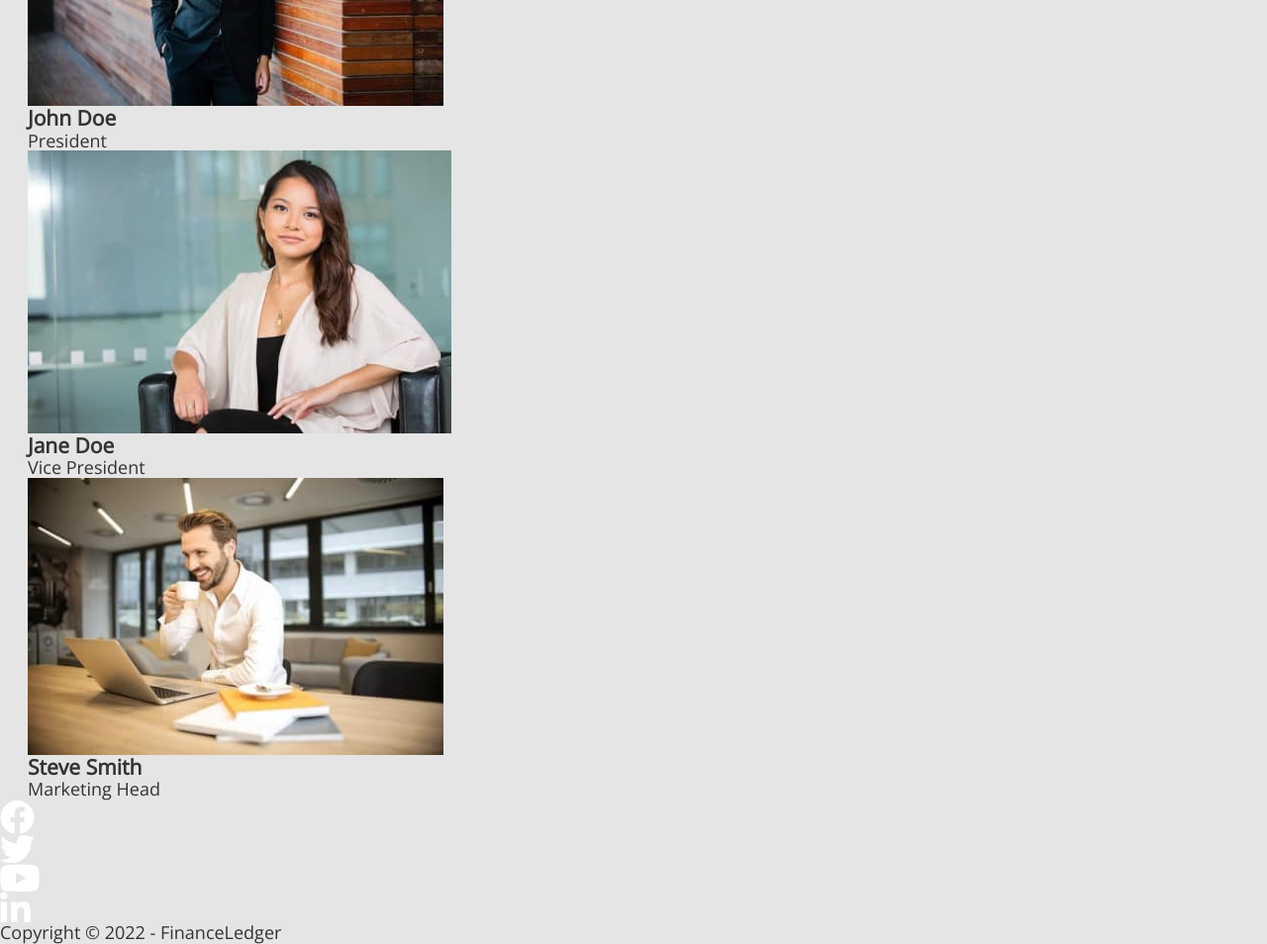
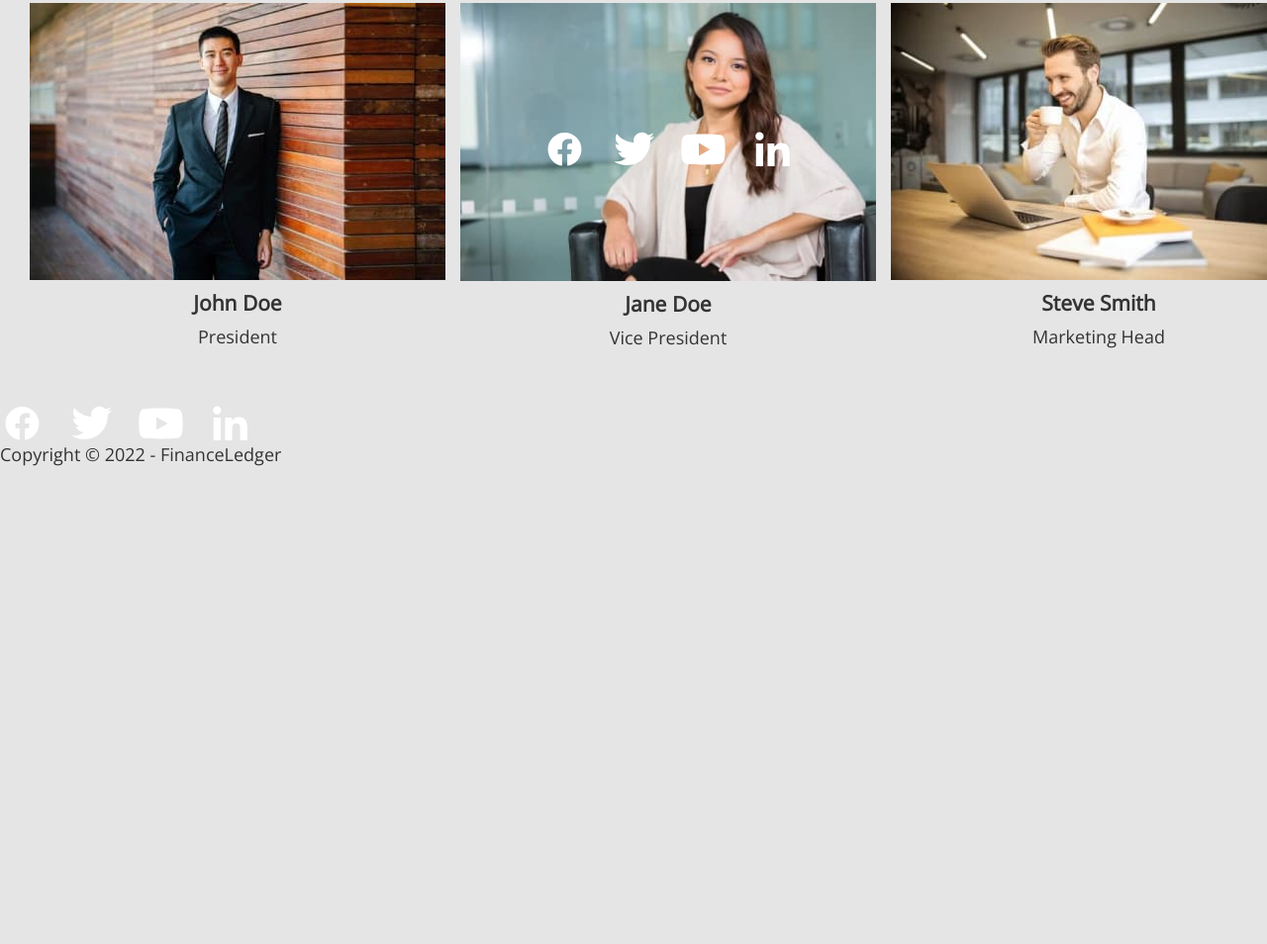
Before and after one commit to W-Sei/fson-64-devmonkeys, a plain HTML site: page index.html in a window 1280 px wide. Shown: the part 2986-3940 px from the top of the page at 99% size. After the commit the page ends 3457 px from the top, so only its background shows below. Drawn offline with nearby package versions, Linux system fonts and the light colour scheme.

Commit message:
finished team

```diff
--- a/css/style.css
+++ b/css/style.css
@@ -398,3 +398,50 @@ address {
   background-color: var(--hero-background-color);
   color: var(--primary-text-color);
 }
+
+/*  team */
+
+.team-container {
+  padding: 49px 30px 59px;
+  text-align: center;
+}
+
+.team-text {
+  margin-bottom: 11px;
+}
+
+.team-text-main {
+  margin-bottom: 45px;
+}
+
+.team-member {
+  margin-top: 11px;
+}
+
+.team-role {
+  margin-top: 12px;
+}
+
+.team-list {
+  display: flex;
+  gap: 15px;
+}
+
+.icon-list {
+  display: flex;
+  gap: 25px;
+}
+
+.icon-img {
+  max-width: 45px;
+}
+
+.team-item {
+  position: relative;
+}
+
+.team-icon-list {
+  position: absolute;
+  top: 130px;
+  left: 82.5px;
+}
--- a/index.html
+++ b/index.html
@@ -305,10 +305,10 @@
 
       <!-- Who we are section -->
       <section class="team">
-        <div class="container">
-          <p class="team-text">Who we are</p>
-          <h2 class="team-title">Our Professional Team</h2>
-          <p class="team-text">
+        <div class="container team-container">
+          <p class="section-text-top section-text-top-dark team-text">Who we are</p>
+          <h2 class="section-title section-title-dark team-title">Our Professional Team</h2>
+          <p class="section-text section-text-dark team-text-main">
             Lorem ipsum dolor sit amet consectetur adipisicing elit. Architecto,
             sapiente!
           </p>
@@ -325,17 +325,60 @@
               <h3 class="team-member">John Doe</h3>
               <p class="team-role">President</p>
             </li>
+
             <li class="team-item">
+              <div class="team-icon-list">
+                  <ul class="icon-list list">
+        <li class="icon-item icon">
+          <a href="" class="icon-link"
+            >
+            <svg aria-label="Facebook icon" class="icon-img" height="35">
+              <use href="./images/sprite.svg#icon-facebook">
+              </use>
+            </svg>
+           </a>
+        </li>
+        <li class="icon-item icon">
+          <a href="" class="icon-link"
+            >
+            <svg aria-label="Twitter icon" class="icon-img" height="35">
+              <use href="./images/sprite.svg#icon-twitter">
+              </use>
+            </svg>
+          </a>
+        </li>
+        <li class="icon-item icon">
+          <a href="" class="icon-link"
+            >
+            <svg aria-label="YouTube icon" class="icon-img" height="35">
+              <use href="./images/sprite.svg#icon-youtube">
+              </use>
+            </svg>
+            </a>
+        </li>
+        <li class="icon-item icon">
+          <a href="" class="icon-link"
+            >
+            <svg aria-label="LinkedIn icon" class="icon-img" height="35">
+              <use href="./images/sprite.svg#icon-linkedin">
+              </use>
+            </svg>
+          </a>
+        </li>
+                </ul>
+              </div>
               <img
                 class="team-img"
                 src="./images/team/team-2.jpg"
                 alt="Jane Doe"
-                width="428"
+                width="420"
                 height="280"
                 loading="lazy"
               />
               <h3 class="team-member">Jane Doe</h3>
               <p class="team-role">Vice President</p>
+
+
             </li>
 
             <li class="team-item">
@@ -351,6 +394,7 @@
               <p class="team-role">Marketing Head</p>
             </li>
           </ul>
+
         </div>
       </section>
 
@@ -359,43 +403,39 @@
       <ul class="icon-list list">
         <li class="icon-item icon">
           <a href="" class="icon-link"
-            ><img
-              class="icon-img"
-              src="./images/social-icons/facebook.svg"
-              alt="Facebook icon"
-              width="35"
-              height="35"
-          /></a>
+            >
+            <svg aria-label="Facebook icon" class="icon-img" height="35">
+              <use href="./images/sprite.svg#icon-facebook">
+              </use>
+            </svg>
+           </a>
         </li>
         <li class="icon-item icon">
           <a href="" class="icon-link"
-            ><img
-              class="icon-img"
-              src="./images/social-icons/twitter.svg"
-              alt="Twitter icon"
-              width="35"
-              height="35"
-          /></a>
+            >
+            <svg aria-label="Twitter icon" class="icon-img" height="35">
+              <use href="./images/sprite.svg#icon-twitter">
+              </use>
+            </svg>
+          </a>
         </li>
         <li class="icon-item icon">
           <a href="" class="icon-link"
-            ><img
-              class="icon-img"
-              src="./images/social-icons/youtube.svg"
-              alt="YouTube icon"
-              width="40"
-              height="35"
-          /></a>
+            >
+            <svg aria-label="YouTube icon" class="icon-img" height="35">
+              <use href="./images/sprite.svg#icon-youtube">
+              </use>
+            </svg>
+            </a>
         </li>
         <li class="icon-item icon">
           <a href="" class="icon-link"
-            ><img
-              class="icon-img"
-              src="./images/social-icons/linkedin.svg"
-              alt="LinkedIn icon"
-              width="31"
-              height="35"
-          /></a>
+            >
+            <svg aria-label="LinkedIn icon" class="icon-img" height="35">
+              <use href="./images/sprite.svg#icon-linkedin">
+              </use>
+            </svg>
+          </a>
         </li>
       </ul>
       <p class="footer-text">Copyright &copy; 2022 - FinanceLedger</p>
```
